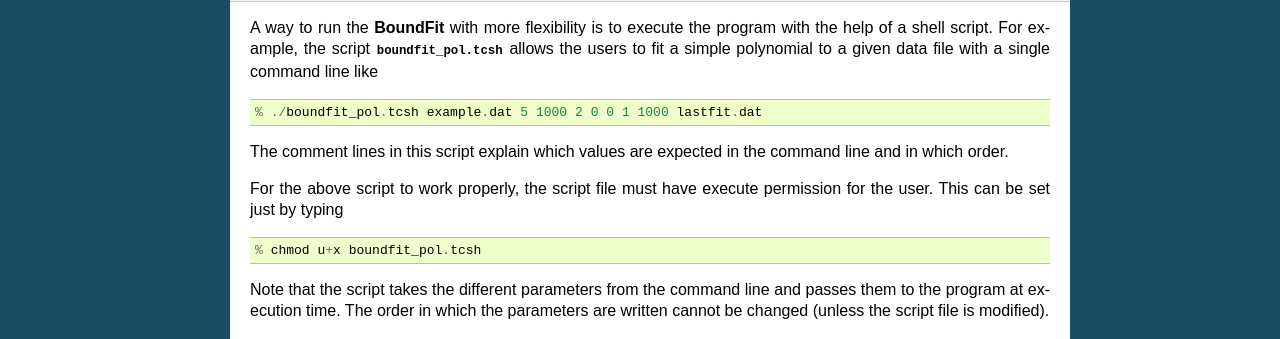
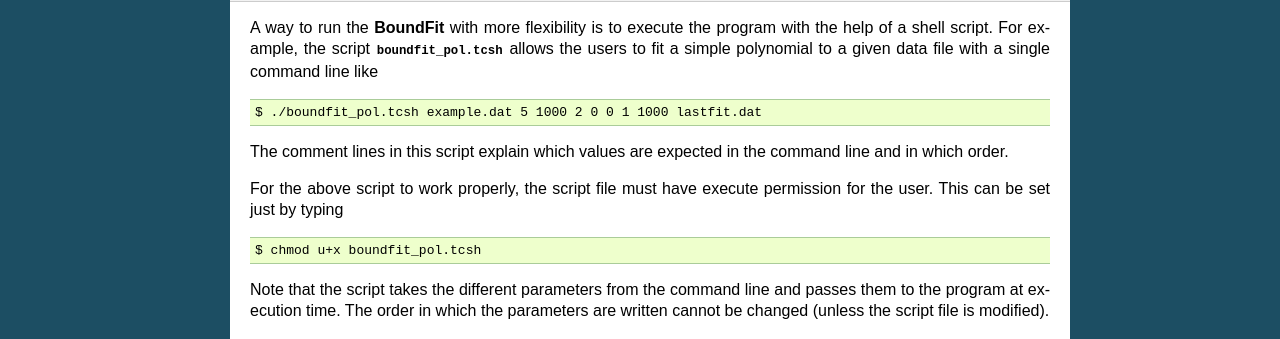
Before and after one commit to nicocardiel/boundfit, a Sphinx documentation site: the page built from docs/using_the_program.rst, in a window 1280 px wide and 900 px high, scrolled down 9826 px. Shown: the part 293-632 px from the top of the window. Built offline with Sphinx 7.4.7, drawn with Linux system fonts in a browser that asks for light colours; formulas are drawn with MathJax 3.

Commit message:
Modifiying prompt symbol in documentation

```diff
--- a/docs/using_the_program.rst
+++ b/docs/using_the_program.rst
@@ -8,7 +8,7 @@
 
 ::
 
-    % boundfit
+    $ boundfit
 
 ::
 
@@ -515,7 +515,7 @@
 
 ::
 
-  % ./boundfit_pol.tcsh example.dat 5 1000 2 0 0 1 1000 lastfit.dat
+  $ ./boundfit_pol.tcsh example.dat 5 1000 2 0 0 1 1000 lastfit.dat
 
 The comment lines in this script explain which values are expected in the command line and in which order.
 
@@ -523,7 +523,7 @@
 
 ::
 
-  % chmod u+x boundfit_pol.tcsh
+  $ chmod u+x boundfit_pol.tcsh
 
 Note that the script takes the different parameters from the command line and passes them to the program at execution time. The order in which the parameters are written cannot be changed (unless the script file is modified).
 
```
Also changed, not shown: 1 other file.
